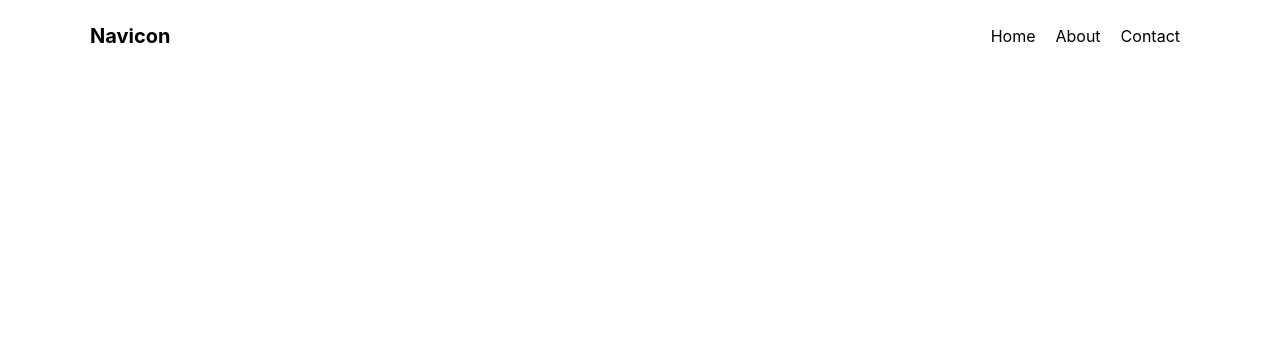
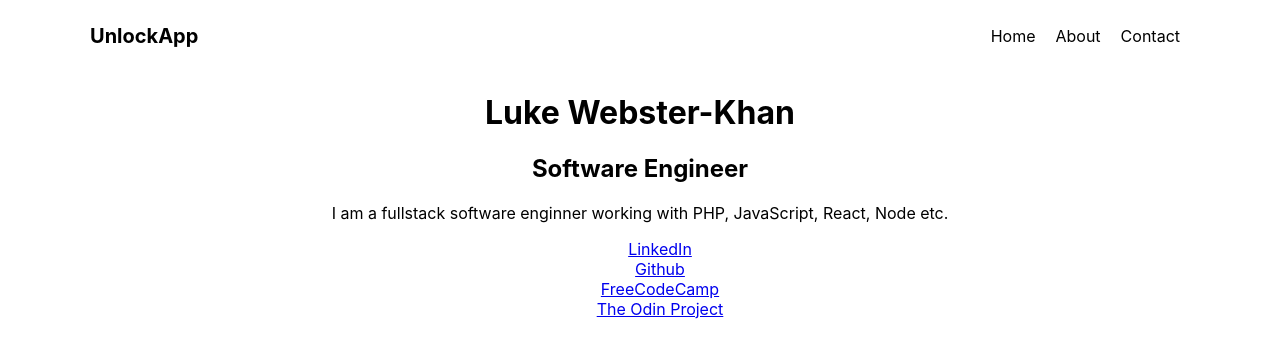
Before and after one commit to LukeWebster-Khan/LoginUnlockApp, a React (Create React App) app in the folder unlock-app/: page / in a window 1280 px wide. Shown: the top 358 px of the page. Built offline with nearby package versions, Linux system fonts and the light colour scheme.

Commit message:
added body with styles

```diff
--- a/unlock-app/public/index.html
+++ b/unlock-app/public/index.html
@@ -24,7 +24,7 @@
       work correctly both with client-side routing and a non-root public URL.
       Learn how to configure a non-root public URL by running `npm run build`.
     -->
-    <title>React App</title>
+    <title>Unlock App</title>
   </head>
   <body>
     <noscript>You need to enable JavaScript to run this app.</noscript>
--- a/unlock-app/src/App.js
+++ b/unlock-app/src/App.js
@@ -1,11 +1,13 @@
 import React from "react";
 import Nav from "./components/Nav";
+import Body from "./components/Body";
 import "./App.css";
 
 function App() {
   return (
     <div className="App">
       <Nav />
+      <Body />
     </div>
   );
 }
--- /dev/null
+++ b/unlock-app/src/components/Body.js
@@ -0,0 +1,39 @@
+import React from "react";
+import "../styles/Body.css";
+
+export default function Body() {
+  return (
+    <>
+      <div className="header">
+        <h1>Luke Webster-Khan</h1>
+        <h2>Software Engineer</h2>
+      </div>
+      <div className="desc">
+        <p>
+          I am a fullstack software enginner working with PHP, JavaScript,
+          React, Node etc.
+        </p>
+        <ul class="link-list">
+          <li>
+            <a href="https://www.linkedin.com/in/luke-webster-khan-624829213/">
+              LinkedIn
+            </a>
+          </li>
+          <li>
+            <a href="https://github.com/LukeWebster-Khan">Github</a>
+          </li>
+          <li>
+            <a href="https://www.freecodecamp.org/lukewebsterkhan">
+              FreeCodeCamp
+            </a>
+          </li>
+          <li>
+            <a href="https://www.theodinproject.com/users/sign_in">
+              The Odin Project
+            </a>
+          </li>
+        </ul>
+      </div>
+    </>
+  );
+}
--- a/unlock-app/src/components/Nav.js
+++ b/unlock-app/src/components/Nav.js
@@ -6,7 +6,7 @@ export default function Nav() {
     <>
       <nav className="nav">
         <div>
-          <h1>Navicon</h1>
+          <h1>UnlockApp</h1>
         </div>
         <div>
           <ul className="nav-links">
--- /dev/null
+++ b/unlock-app/src/styles/Body.css
@@ -0,0 +1,3 @@
+.link-list {
+  list-style: none;
+}/*# sourceMappingURL=Body.css.map */
--- /dev/null
+++ b/unlock-app/src/styles/Body.scss
@@ -0,0 +1,3 @@
+.link-list {
+  list-style: none;
+}
```
Also changed, not shown: 1 other file (tests, documents, lock files or other folders).
